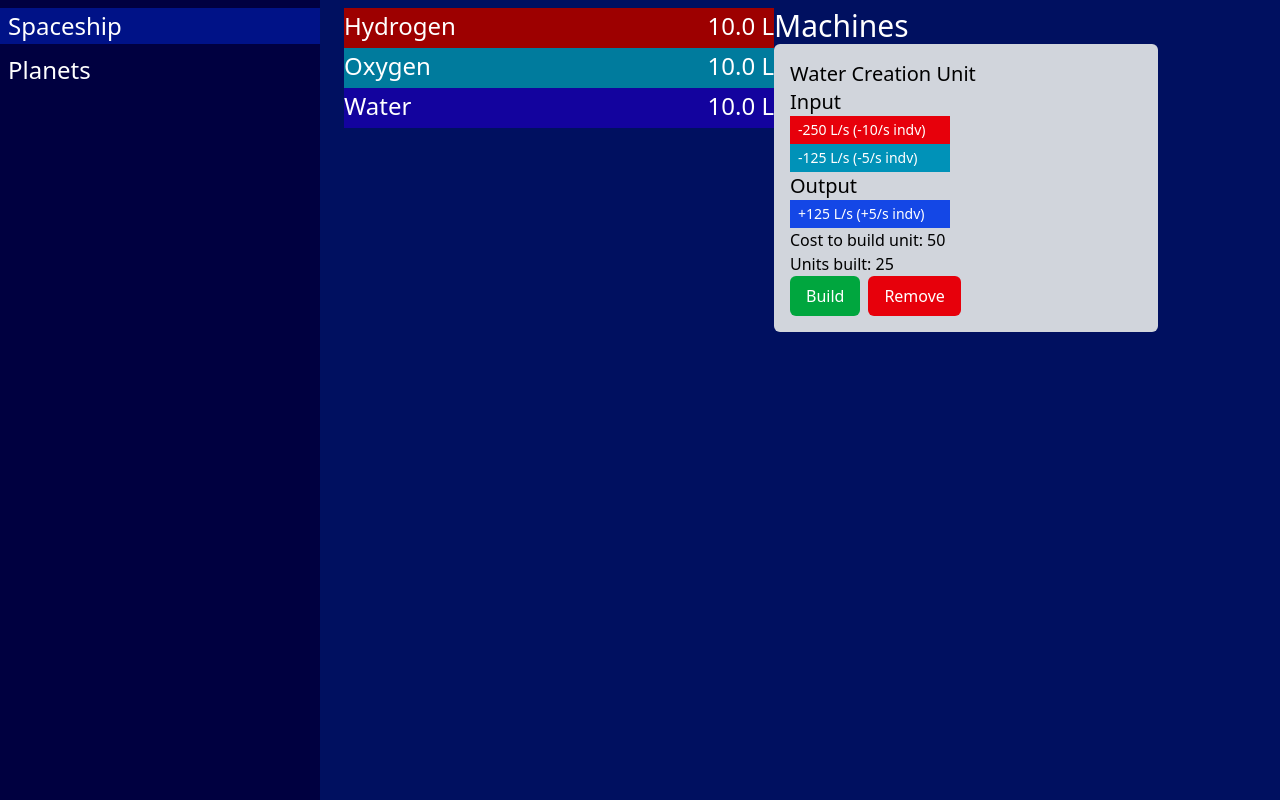
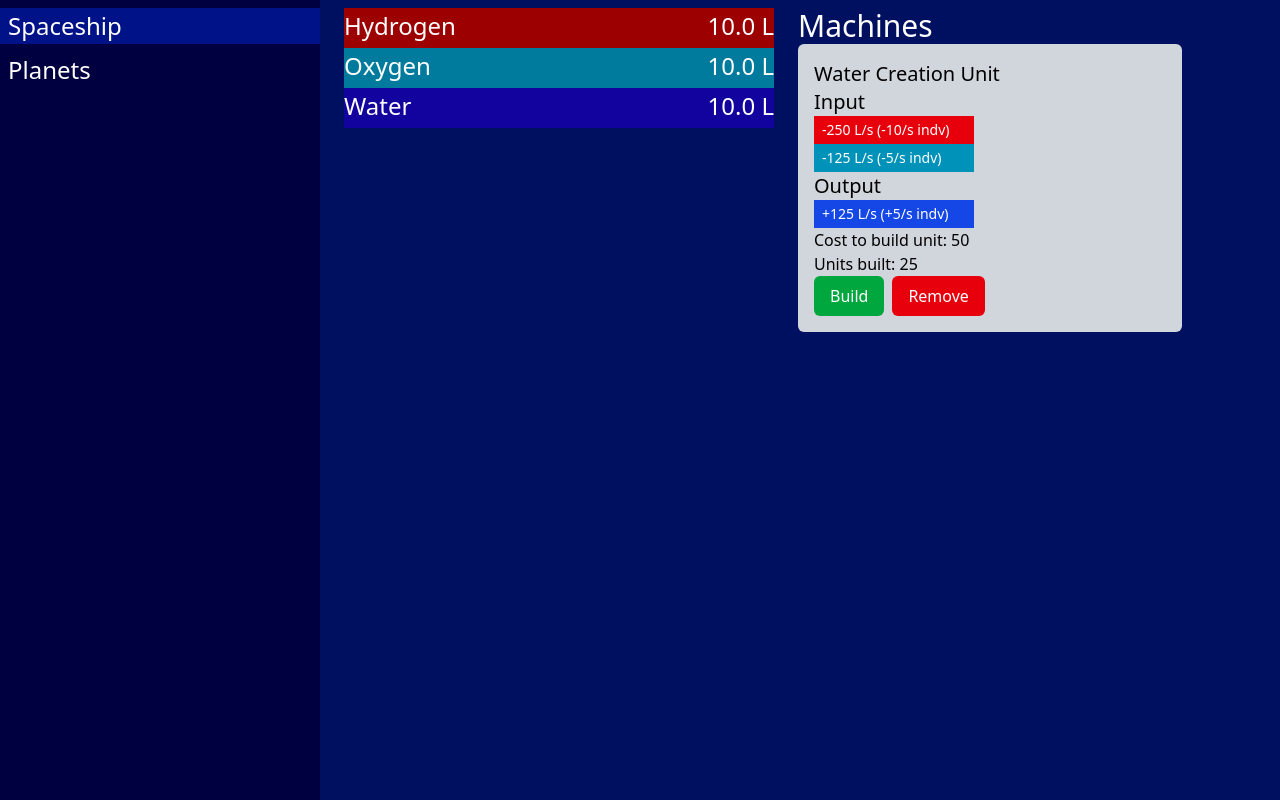
Before and after one commit to JoltStorm/hackutd-proj, a React (Vite) app: page / in a window 1280 px wide. Shown: the top 800 px of the page. Built offline with nearby package versions, Linux system fonts and the light colour scheme.

Commit message:
Fixed spacing between resources and machines

```diff
--- a/src/App.jsx
+++ b/src/App.jsx
@@ -15,7 +15,9 @@ function App() {
 					<Resource resourceName="Oxygen" resourceColor="#007B9D" quantity="10.0 L" />
 					<Resource resourceName="Water" resourceColor="#13039E" quantity="10.0 L" />
 				</div>
-        <Machine MachineName="Water Creation Unit" MachineQuantity={25}/>
+        <div className="flex ml-6">
+          <Machine MachineName="Water Creation Unit" MachineQuantity={25}/>
+        </div>
 			</div>
 		</div>
 	)
```
